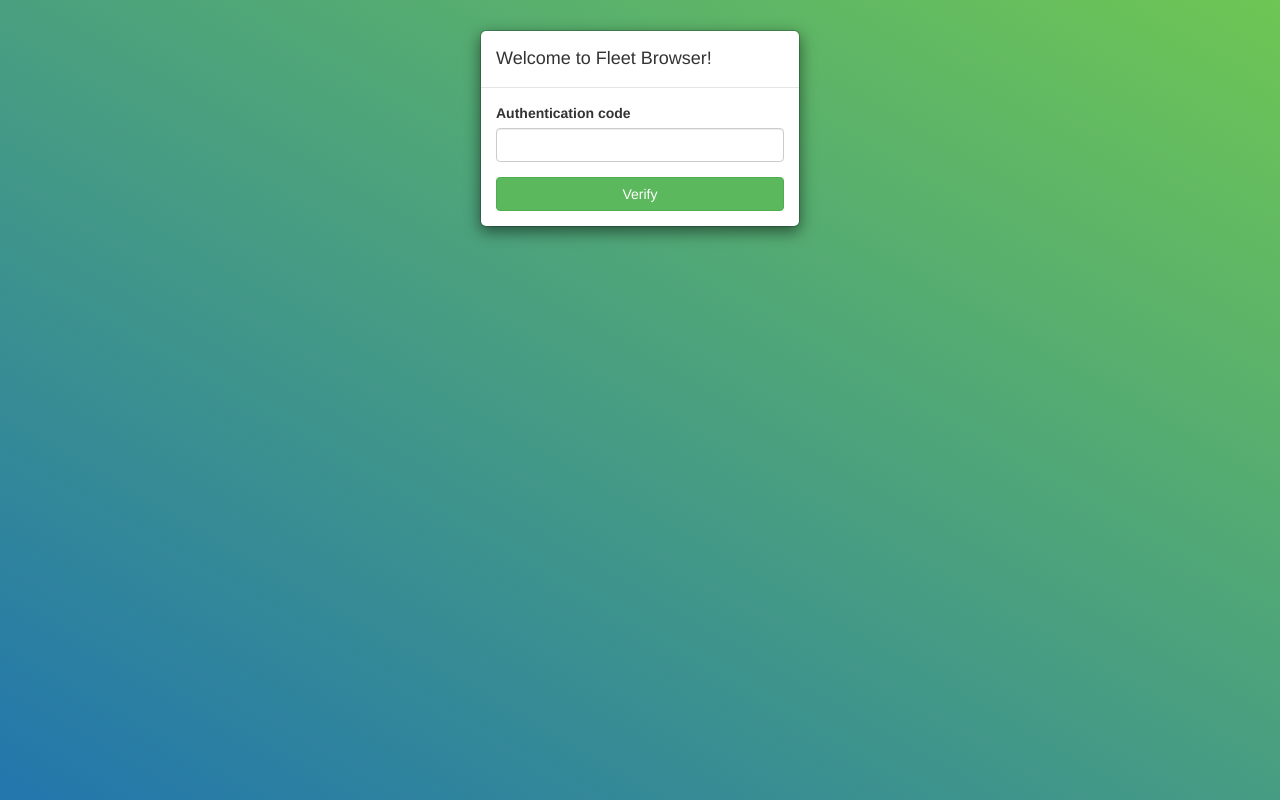
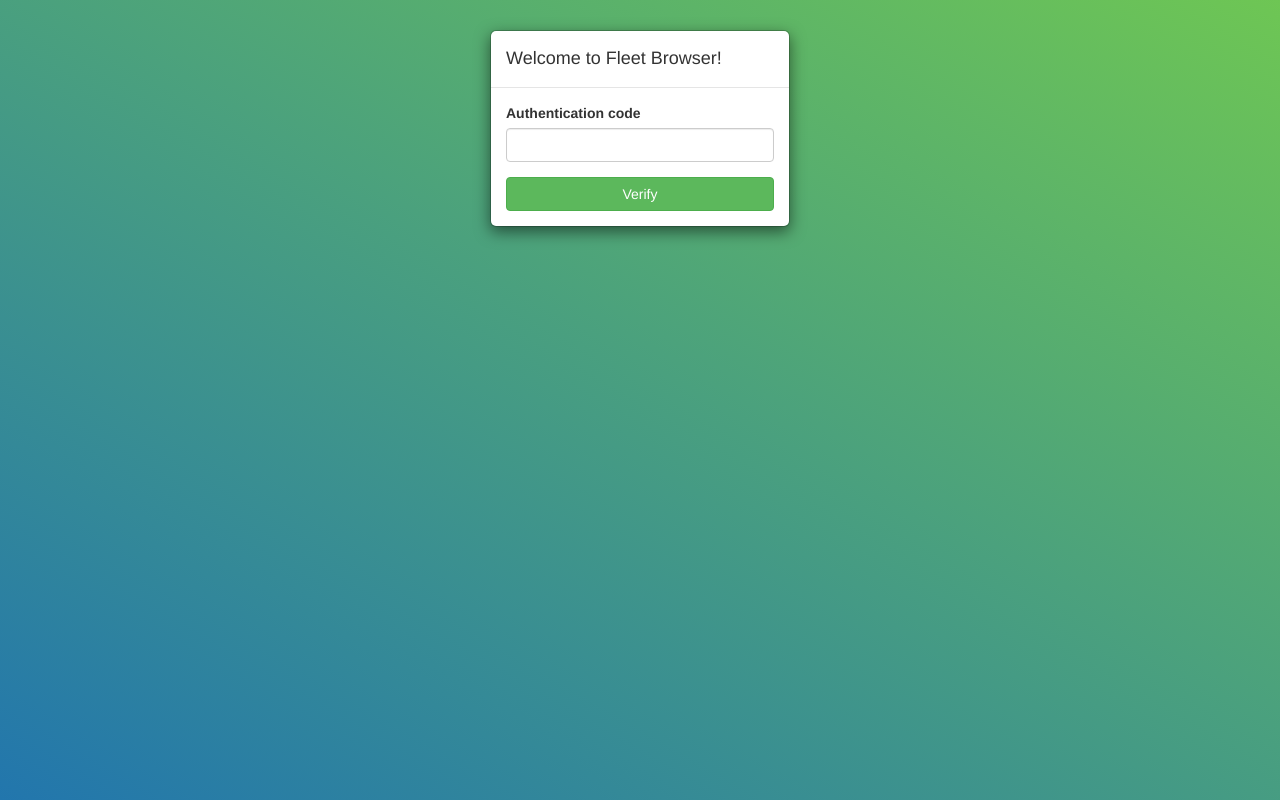
Before and after one commit to kuuji/fleet-browser, a Flask app: page /totp in a window 1280 px wide. Run offline with Flask 2, Linux system fonts and the light colour scheme; some libraries are stand-ins or nearby versions.

Commit message:
Using modal-sm class instead of simpleLayout.

```diff
--- a/static/css/style.css
+++ b/static/css/style.css
@@ -33,16 +33,6 @@ pre {
   width : 15%;
 }
 
-.simpleLayout .modal-dialog {
-    width: 25%;
-}
-.simpleLayout .modal-content {
-
-}
-.simpleLayout .modal-body {
-
-}
-
 .form-inline {
   text-align:left;
 }
--- a/templates/simpleLayout.html
+++ b/templates/simpleLayout.html
@@ -9,8 +9,8 @@
 <script src="{{ url_for('static', filename='js/bootstrap.min.js') }}"></script>
 <script src="{{ url_for('static', filename='js/stupidtable.min.js') }}"></script>
 
-<div id="newServiceFile" class="modal show simpleLayout">
-  <div class="modal-dialog">
+<div id="newServiceFile" class="modal show">
+  <div class="modal-dialog modal-sm">
     <div class="modal-content">
 
       <div class="modal-header">
```
